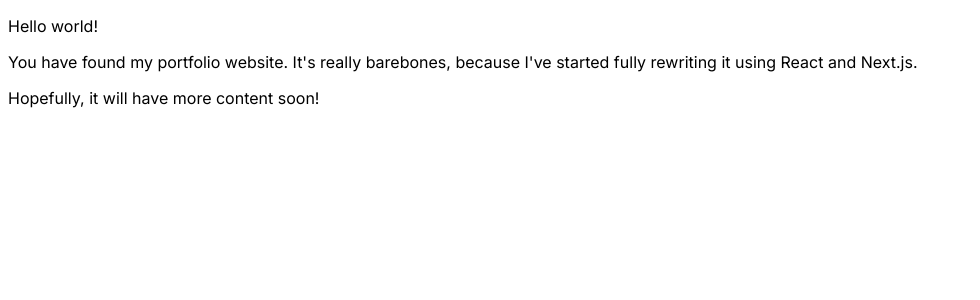
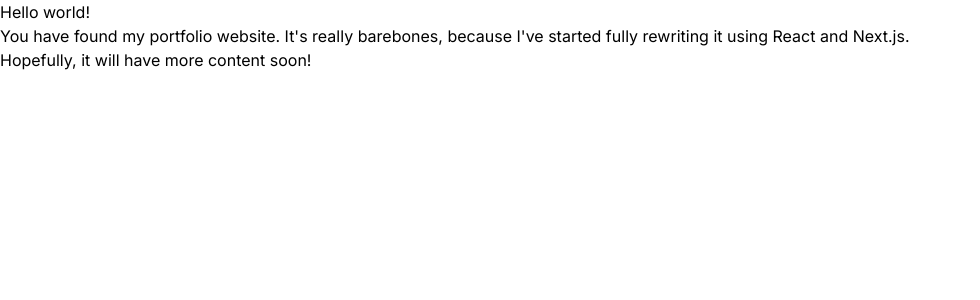
Before and after one commit to TolikPylypchuk/TolikPylypchuk.github.io, a Next.js app: page / in a window 1280 px wide. Shown: the top 300 px of the page, without its empty margins (0-980 px from the left). Built offline with nearby package versions, Linux system fonts and the light colour scheme.

Commit message:
Add a CSS reset

```diff
--- a/src/app/globals.css
+++ b/src/app/globals.css
@@ -0,0 +1,50 @@
+*,
+*::before,
+*::after {
+  box-sizing: border-box;
+}
+
+* {
+  margin: 0;
+}
+
+html,
+body {
+  height: 100%;
+}
+
+body {
+  line-height: 1.5;
+  -webkit-font-smoothing: antialiased;
+}
+
+img,
+picture,
+video,
+canvas,
+svg {
+  display: block;
+  max-width: 100%;
+}
+
+input,
+button,
+textarea,
+select {
+  font: inherit;
+}
+
+p,
+h1,
+h2,
+h3,
+h4,
+h5,
+h6 {
+  overflow-wrap: break-word;
+}
+
+#root,
+#__next {
+  isolation: isolate;
+}
```
